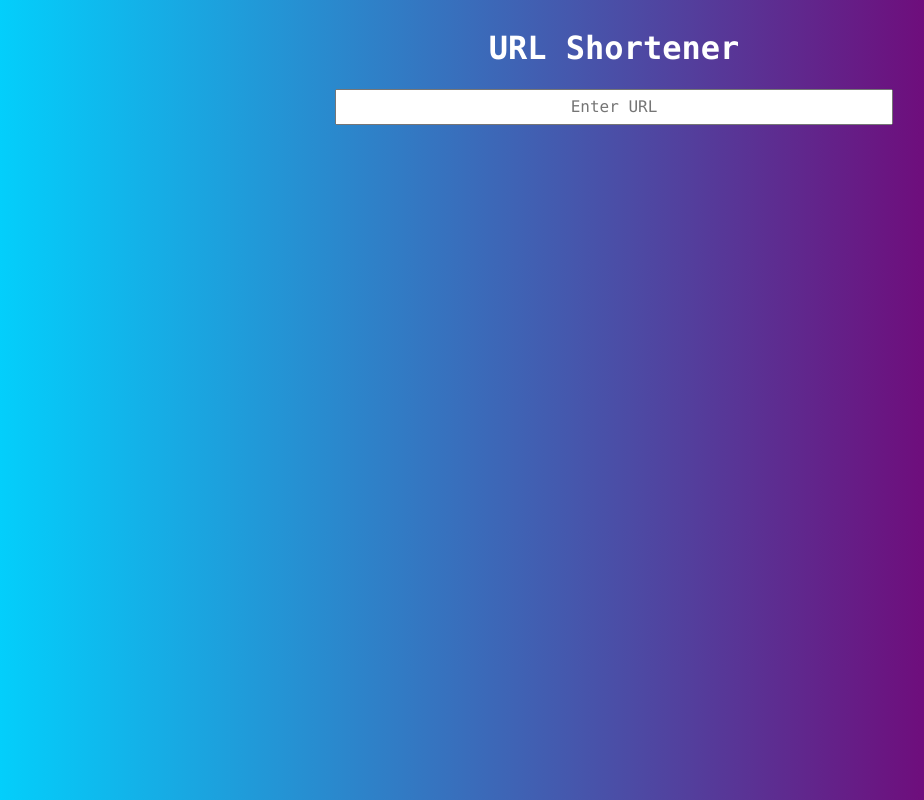
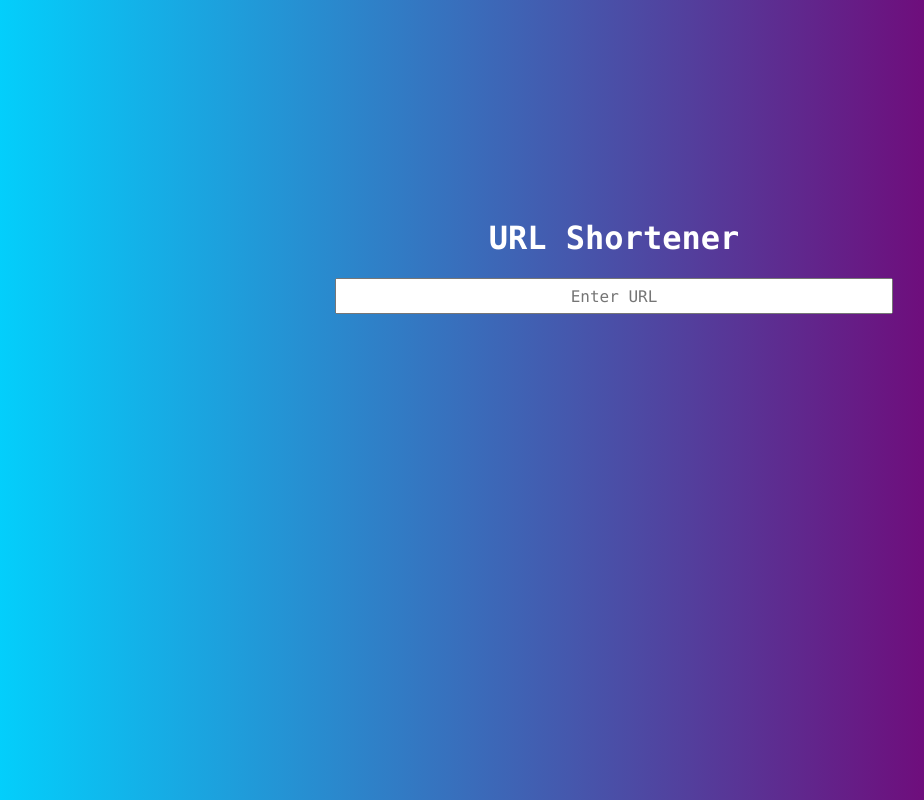
Before and after one commit to Lifearafter/URL_Shortener, a plain HTML site: page docs/index.html in a window 1280 px wide. Shown: the whole page, without its empty margins (26-950 px from the left). Drawn offline with Linux system fonts and the light colour scheme.

Commit message:
fix: css styling issue for index.html

```diff
--- a/docs/styles.css
+++ b/docs/styles.css
@@ -12,7 +12,7 @@ body{
     align-items: center;
 }
 .center-container-height {
-    height: 50%;
+    margin-top: 15%;
 }
 .inputurl{
     text-align:center;
```
